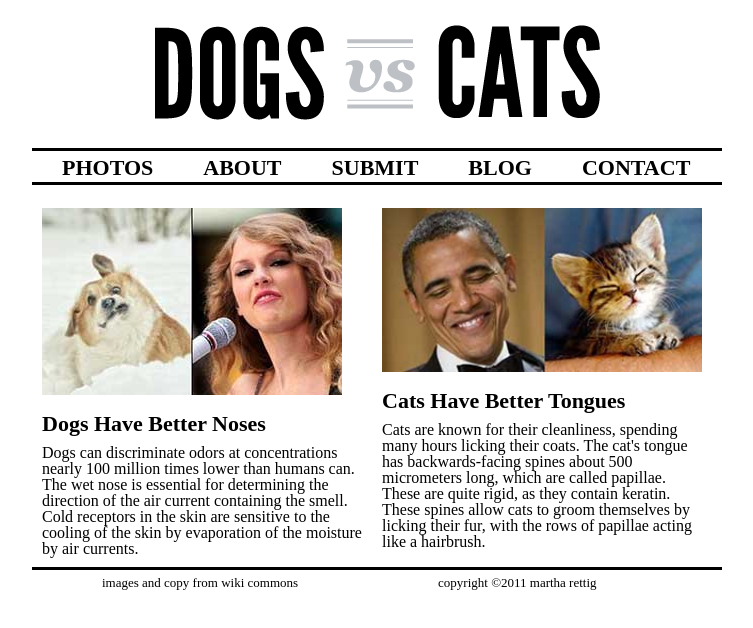
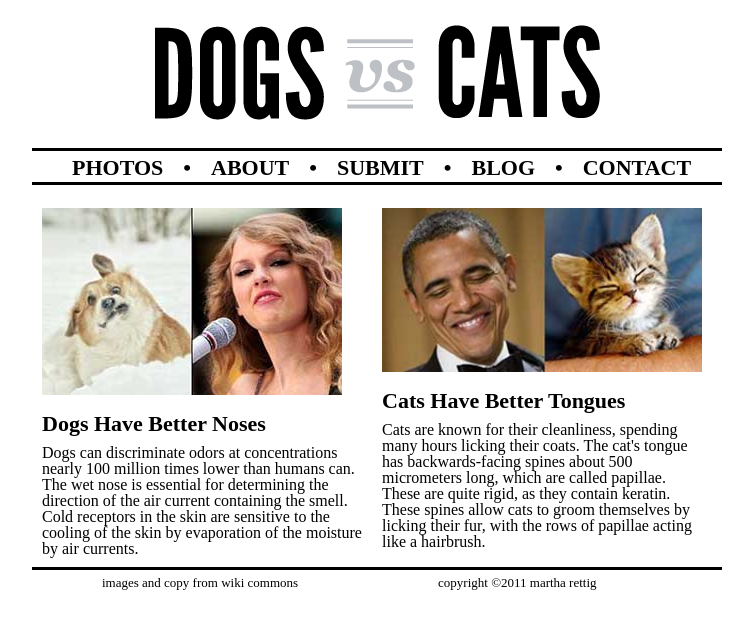
Before and after one commit to bwhips14/bwhips14.github.io, a plain HTML site: page cats-vs-dogs/index.html in a window 1280 px wide. Shown: the whole page, without its empty margins (263-1016 px from the left). Drawn offline with Linux system fonts and the light colour scheme.

Commit message:
added bullets

```diff
--- a/cats-vs-dogs/index.html
+++ b/cats-vs-dogs/index.html
@@ -7,11 +7,15 @@
   <body>
 	  <header>
 		  <h1><img src="images/dogvscat-logo.gif" alt="dogsvcats logo"></h1>
-		  <nav class="links"><ol>
-			  <li>photos</li>
-			  <li>about</li>
-			  <li>submit</li>
-			  <li>blog</li>
+		  <nav class="links"><ol id="nav">
+			  <li id="photos">photos</li>
+			  <li> &bull;<li>
+			  <li>about<li>
+			  <li> &bull;<li>
+			  <li>submit<li>
+			  <li> &bull;<li>
+			  <li>blog<li>
+			  <li> &bull;<li>
 			  <li>contact</li>
 		  </ol></nav>
 	  </header>
--- a/cats-vs-dogs/reset.css
+++ b/cats-vs-dogs/reset.css
@@ -102,7 +102,17 @@ h1 {
 ol li {
 	float: left;
 	display: inline-block;
-	margin: 6px 20px 3px 30px;
+	margin: 6px 0px 3px 10px;
+}
+
+#photos {
+	padding: 0px 10px 0px 0px;
+}
+
+#nav {
+	width: 690px;
+	text-align: center;
+	padding: 0px 30px;
 }
 
 h2 {
```
